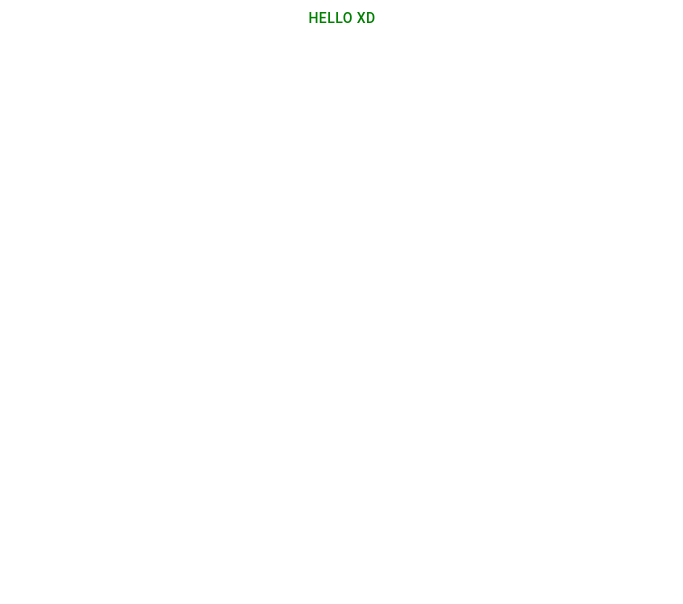
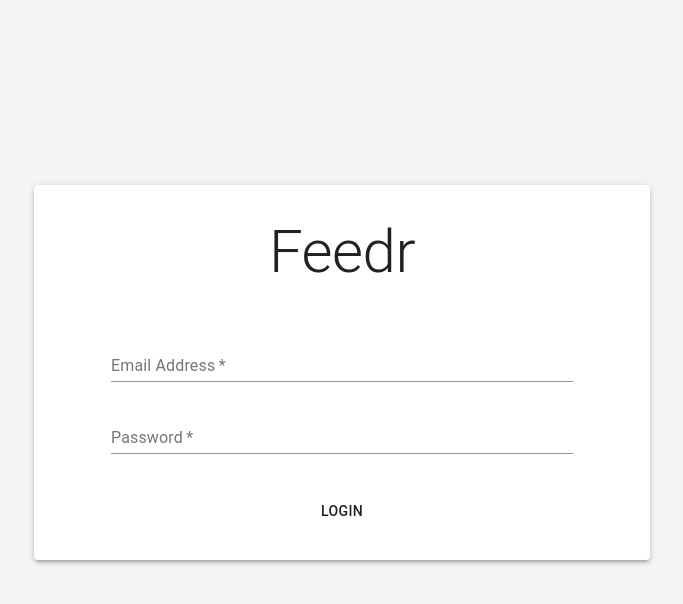
Before and after one commit to softeng-701-group-5/softeng-701-assignment-1, a React (Create React App) app in the folder client/: page / in a window 1280 px wide. Shown: the top 604 px of the page, without its empty margins (298-981 px from the left). Built offline with nearby package versions, Linux system fonts and the light colour scheme.

Commit message:
Prototype of Login Form, Needs BE Functionality

```diff
--- a/client/src/pages/HomePage.jsx
+++ b/client/src/pages/HomePage.jsx
@@ -1,15 +1,39 @@
 import React from 'react';
-import { makeStyles, Container, Button } from '@material-ui/core';
+import {
+  makeStyles,
+  Container,
+  Button,
+  Paper,
+  Typography,
+  TextField,
+} from '@material-ui/core';
 import { Link } from 'react-router-dom';
 
 const useStyles = makeStyles(theme => ({
+  root: {
+    backgroundColor: '#f5f5f5',
+  },
   containerItems: {
     display: 'flex',
     flexDirection: 'column',
     alignItems: 'center',
   },
+  paperLayout: {
+    width: '50%',
+    margin: '15%',
+    display: 'flex',
+    flexDirection: 'column',
+    textAlign: 'center',
+    alignItems: 'center',
+  },
   buttonLogin: {
-    color: 'green',
+    margin: '5%',
+  },
+  textInput: {
+    width: '75%',
+  },
+  title: {
+    margin: '5%',
   },
 }));
 
@@ -17,8 +41,36 @@ export const HomePage = () => {
   const classes = useStyles();
 
   return (
-    <Container className={classes.containerItems}>
-      <Button className={classes.buttonLogin}>Hello xd</Button>
-    </Container>
+    <div className={classes.root}>
+      <Container className={classes.containerItems}>
+        <Paper elevation={3} className={classes.paperLayout}>
+          <Typography className={classes.title} component="h3" variant="h2">
+            Feedr
+          </Typography>
+          <TextField
+            margin="normal"
+            required
+            id="email"
+            label="Email Address"
+            name="email"
+            autoComplete="email"
+            className={classes.textInput}
+          />
+          <TextField
+            margin="normal"
+            required
+            name="password"
+            label="Password"
+            type="password"
+            id="password"
+            autoComplete="current-password"
+            className={classes.textInput}
+          />
+          <Button className={classes.buttonLogin} component={Link} to={'/feed'}>
+            Login
+          </Button>
+        </Paper>
+      </Container>
+    </div>
   );
 };
```
